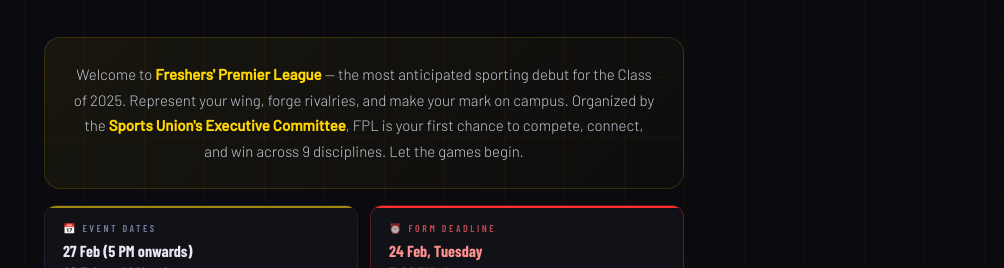
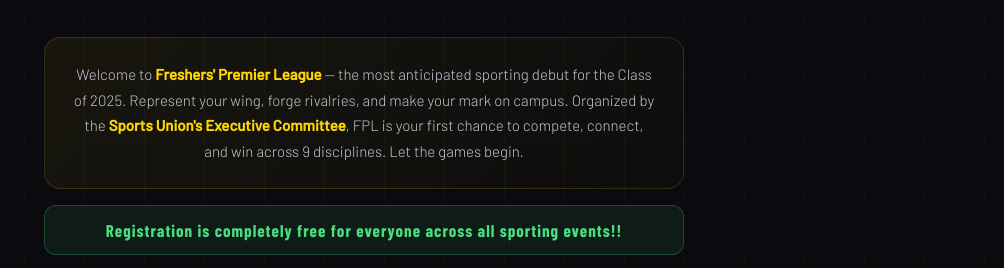
Before and after one commit to virsut007/FPL_2026_Reg_Website, a plain HTML site: page index.html in a window 1280 px wide. Shown: the part 523-791 px from the top of the page, without its empty margins (276-1280 px from the left). Drawn offline with nearby package versions, Linux system fonts and the light colour scheme.

Commit message:
Update index.html

```diff
--- a/index.html
+++ b/index.html
@@ -484,12 +484,27 @@
     Organized by the <strong>Sports Union's Executive Committee</strong>, FPL is your first chance
     to compete, connect, and win across 9 disciplines. Let the games begin.
   </div>
+  <div style="
+  text-align: center;
+  background: rgba(74, 222, 128, 0.08);
+  border: 1px solid rgba(74, 222, 128, 0.25);
+  border-radius: 12px;
+  padding: 14px;
+  margin-bottom: 16px;
+  font-family: 'Barlow Condensed', sans-serif;
+  font-size: 17px;
+  font-weight: 700;
+  letter-spacing: 1px;
+  color: #4ade80;
+">
+  Registration is completely free for everyone across all sporting events!!
+</div>
 
   <!-- INFO TILES -->
   <div class="info-strip">
     <div class="info-tile">
       <div class="tile-label">📅 Event Dates</div>
-      <div class="tile-value">27 Feb (5 PM onwards)<br>28 Feb and 1 March</div>
+      <div class="tile-value">27 Feb (4 PM onwards)<br>28 Feb and 1 March</div>
     </div>
     <div class="info-tile urgent">
       <div class="tile-label">⏰ Form Deadline</div>
```
